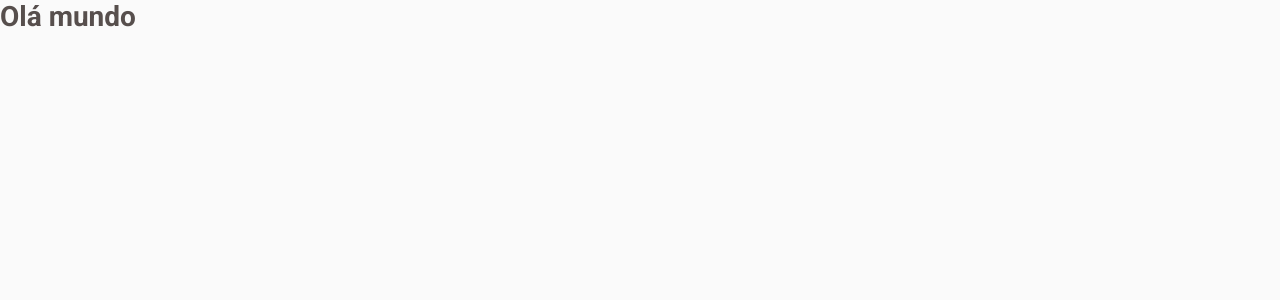
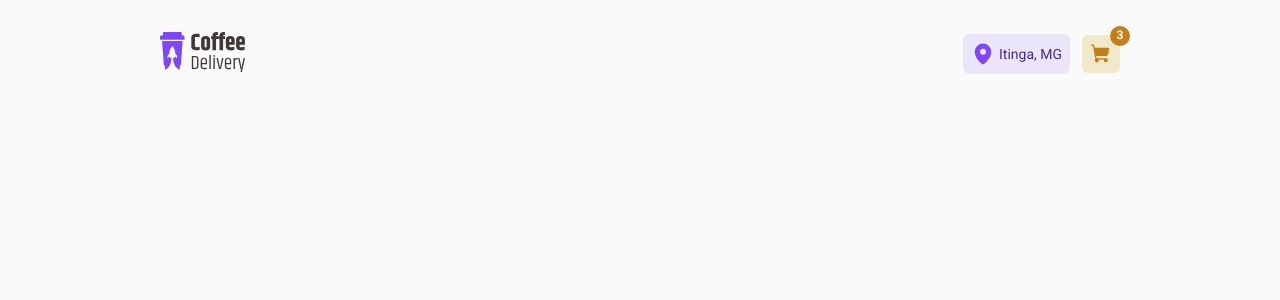
Before and after one commit to josiasroberto/coffee-delivery, a React (Vite) app: page / in a window 1280 px wide. Shown: the top 300 px of the page. Built offline with nearby package versions, Linux system fonts and the light colour scheme.

Commit message:
Create Header and DefaultLayout

```diff
--- a/package.json
+++ b/package.json
@@ -10,8 +10,10 @@
     "preview": "vite preview"
   },
   "dependencies": {
+    "phosphor-react": "^1.4.1",
     "react": "^18.2.0",
     "react-dom": "^18.2.0",
+    "react-router-dom": "^6.14.2",
     "styled-components": "^6.0.5"
   },
   "devDependencies": {
--- a/src/App.tsx
+++ b/src/App.tsx
@@ -1,11 +1,15 @@
 import { ThemeProvider } from 'styled-components'
 import { defaultTheme } from './styles/themes/default'
 import { GlobalStyle } from './styles/global'
+import { BrowserRouter } from 'react-router-dom'
+import { Router } from './components/Router'
 
 export function App() {
   return (
     <ThemeProvider theme={defaultTheme}>
-      <h1>Olá mundo</h1>
+      <BrowserRouter>
+        <Router />
+      </BrowserRouter>
 
       <GlobalStyle />
     </ThemeProvider>
--- /dev/null
+++ b/src/components/Header/index.tsx
@@ -0,0 +1,28 @@
+import { NavLink } from 'react-router-dom'
+
+import { Cart, HeaderContainer, LocationSpan } from './styles'
+
+import logoCoffeeDelivery from '../../assets/logo-coffee-delivery.svg'
+import { ShoppingCart, MapPin } from 'phosphor-react'
+
+export function Header() {
+  return (
+    <HeaderContainer>
+      <nav>
+        <NavLink to="/" title="Home">
+          <img src={logoCoffeeDelivery} alt="" />
+        </NavLink>
+
+        <div>
+          <LocationSpan>
+            <MapPin size={24} weight="fill" />
+            <p>Itinga, MG</p>
+          </LocationSpan>
+          <Cart>
+            <ShoppingCart size={22} weight="fill" />
+          </Cart>
+        </div>
+      </nav>
+    </HeaderContainer>
+  )
+}
--- /dev/null
+++ b/src/components/Header/styles.ts
@@ -0,0 +1,65 @@
+import { styled } from 'styled-components'
+
+export const HeaderContainer = styled.header`
+  padding: 2rem 10rem;
+  /* position: fixed; */
+  width: 100%;
+
+  nav {
+    display: flex;
+    align-items: center;
+    justify-content: space-between;
+    gap: 0.75rem;
+  }
+
+  div {
+    display: flex;
+    gap: 0.75rem;
+    align-items: center;
+  }
+`
+export const LocationSpan = styled.span`
+  display: flex;
+  padding: 0.5rem;
+  align-items: center;
+  gap: 0.25rem;
+
+  border-radius: 6px;
+  background: ${(props) => props.theme['purple-light']};
+  color: ${(props) => props.theme.purple};
+
+  p {
+    color: ${(props) => props.theme['purple-dark']};
+  }
+`
+export const Cart = styled.span`
+  display: flex;
+  padding: 0.5rem;
+
+  border-radius: 6px;
+  background: ${(props) => props.theme['yellow-light']};
+  color: ${(props) => props.theme['yellow-dark']};
+  position: relative;
+
+  &::after {
+    content: '3';
+    width: 1.25rem;
+    height: 1.25rem;
+
+    position: absolute;
+    top: -25%;
+    right: -25%;
+
+    border-radius: 9999px;
+    background: ${(props) => props.theme['yellow-dark']};
+    color: ${(props) => props.theme.white};
+
+    display: flex;
+    align-items: center;
+    justify-content: center;
+
+    font-size: 0.75rem;
+    font-weight: 700;
+    letter-spacing: -0.72px;
+  }
+`
--- /dev/null
+++ b/src/components/Router.tsx
@@ -0,0 +1,10 @@
+import { Route, Routes } from 'react-router-dom'
+import { DefaultLayout } from '../layout/DefaultLayout'
+
+export function Router() {
+  return (
+    <Routes>
+      <Route path="/" element={<DefaultLayout />}></Route>
+    </Routes>
+  )
+}
--- /dev/null
+++ b/src/layout/DefaultLayout/index.tsx
@@ -0,0 +1,10 @@
+import { Header } from '../../components/Header'
+import { LayoutContainer } from './styles'
+
+export function DefaultLayout() {
+  return (
+    <LayoutContainer>
+      <Header />
+    </LayoutContainer>
+  )
+}
--- /dev/null
+++ b/src/layout/DefaultLayout/styles.ts
@@ -0,0 +1,3 @@
+import styled from 'styled-components'
+
+export const LayoutContainer = styled.div``
--- a/src/styles/global.ts
+++ b/src/styles/global.ts
@@ -21,6 +21,7 @@ export const GlobalStyle = createGlobalStyle`
     font-family: 'Roboto', sans-serif;
     font-weight: 400;
     font-size: 0.875rem;
+    line-height: 130%;
   }
 
 `
```
Also changed, not shown: src/assets/logo-coffee-delivery.svg (added), 1 other file (tests, documents, lock files or other folders).
